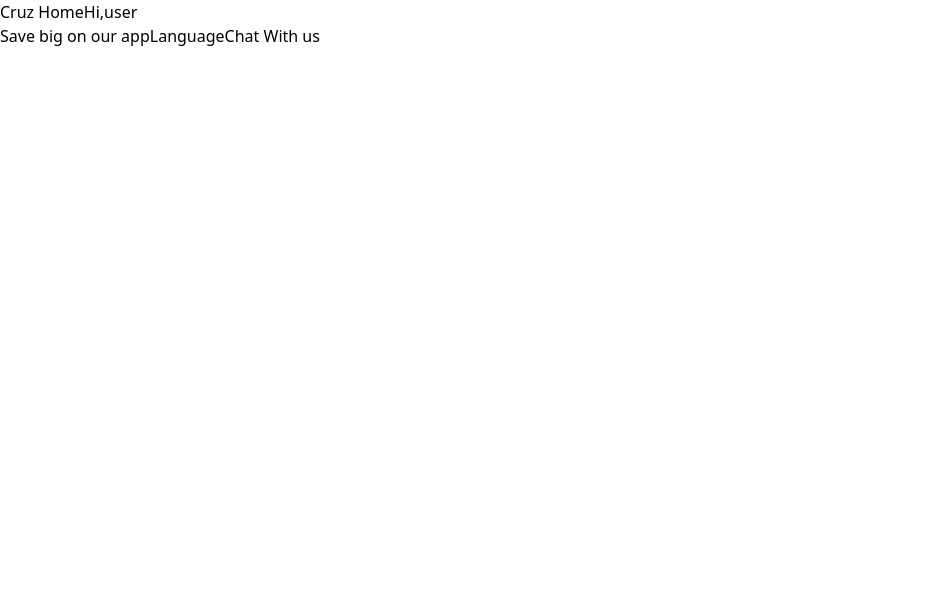
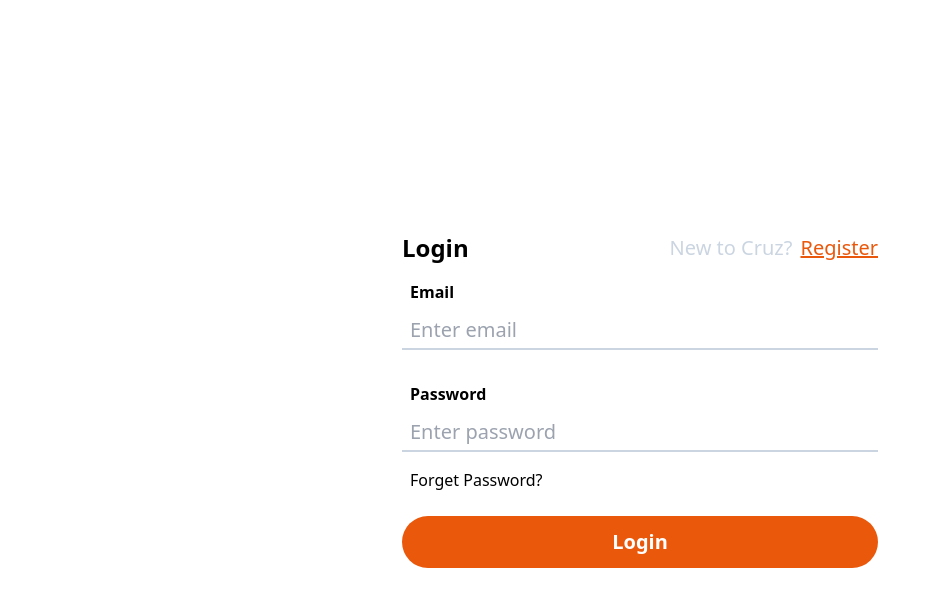
Before and after one commit to Hallcoder/m-trade, a React (Vite) app: page /login in a window 1280 px wide. Shown: the top 606 px of the page, without its empty margins (0-940 px from the left). Built offline with nearby package versions, Linux system fonts and the light colour scheme.

Commit message:
added login and signup page

```diff
--- a/package.json
+++ b/package.json
@@ -10,7 +10,9 @@
   },
   "dependencies": {
     "react": "^18.2.0",
-    "react-dom": "^18.2.0"
+    "react-dom": "^18.2.0",
+    "react-icons": "^4.6.0",
+    "react-router-dom": "^6.4.2"
   },
   "devDependencies": {
     "@types/react": "^18.0.17",
--- a/src/App.css
+++ b/src/App.css
@@ -1,41 +1,51 @@
-#root {
-  max-width: 1280px;
-  margin: 0 auto;
-  padding: 2rem;
-  text-align: center;
+
+/* input:focus > label {
+  color: rgb(225, 51, 51);
+  translate: 0 0;
+} */
+.focusin:focus{
+  background-color: rgba(250, 235, 215, 0.355);
+}
+.focusin:focus > .label {
+  cursor: text;
+  max-width: 66.66%;
+  white-space: nowrap;
+  overflow: hidden;
+  text-overflow: ellipsis;
+  transform-origin: left bottom;
+  transform: translate(0, -2.125rem) scale(1);
 }
 
-.logo {
-  height: 6em;
-  padding: 1.5em;
-  will-change: filter;
-}
-.logo:hover {
-  filter: drop-shadow(0 0 2em #646cffaa);
-}
-.logo.react:hover {
-  filter: drop-shadow(0 0 2em #61dafbaa);
+.focusin>.label {
+  transform: translateY(-44px);
+  font-size: small;
 }
 
-@keyframes logo-spin {
-  from {
-    transform: rotate(0deg);
-  }
-  to {
-    transform: rotate(360deg);
-  }
+.label {
+  letter-spacing: 0.05em;
 }
 
-@media (prefers-reduced-motion: no-preference) {
-  a:nth-of-type(2) .logo {
-    animation: logo-spin infinite 20s linear;
-  }
+.focusin:focus+.label {
+  cursor: text;
+  max-width: 66.66%;
+  white-space: nowrap;
+  overflow: hidden;
+  text-overflow: ellipsis;
+  transform-origin: left bottom;
+  transform: translate(0, -2.125rem) scale(1);
 }
 
-.card {
-  padding: 2em;
+::-webkit-input-placeholder {
+  opacity: 0;
+  transition: inherit;
 }
 
-.read-the-docs {
-  color: #888;
+.focusin:focus::-webkit-input-placeholder {
+  opacity: 1;
 }
+
+.focusin:not(:placeholder-shown)+.label,
+.focusin:focus+.label {
+  transform: translate(0, -70px) scale(1);
+  cursor: pointer;
+}
--- a/src/App.tsx
+++ b/src/App.tsx
@@ -1,12 +1,22 @@
 import { useState } from 'react'
+import { BrowserRouter, Route, Routes } from 'react-router-dom'
 import TopNav from './components/TopNav'
+import Login from './pages/Login'
+import Signup from './pages/Signup'
+import './App.css'
 
 function App() {
   const [count, setCount] = useState(0)
 
   return (
     <div className="App">
-     <TopNav />
+      <BrowserRouter>
+      <Routes>
+        <Route path='/login' element={<Login />} />
+        <Route path='/signup' element={<Signup />} />
+        <Route path='/' element={<TopNav />} />
+      </Routes>
+      </BrowserRouter>
     </div>
   )
 }
--- /dev/null
+++ b/src/pages/Login.tsx
@@ -0,0 +1,47 @@
+import React from "react";
+import { Link } from "react-router-dom";
+import {  } from 'react-icons/fa'
+
+const Login = () => {
+	return (
+		<div className="w-full flex flex-col items-center h-screen justify-center">
+			<div className="flex flex-col xs:w-2/3 xs:min-w-[300px] w-full px-3 max-w-[500px] md:w-1/2 ">
+				<div className="flex items-center justify-between">
+					<h2 className="text-2xl font-semibold">Login</h2>
+					<div className="flex items-center text-xl">
+						<p className="text-slate-300">New to Cruz?</p>
+						<Link to='/signup' className="text-orange-600 underline ml-2 cursor-pointer">Register</Link>
+					</div>
+				</div>
+				<div className="flex flex-col-reverse mt-4 text-xl">
+					<input
+						type="text"
+						className="border-b-2 bg-transparent z-10 input focusin mt-2 border-slate-300 px-2 py-1 outline-none focus:border-orange-600"
+						id="email"
+						placeholder='Enter email'
+					/>
+					<label htmlFor="email" className="font-semibold px-2 text-base lablel">Email</label>
+				</div>
+				<div className="flex flex-col-reverse mt-8 text-xl">
+					<input
+						type="password"
+						className="border-b-2 bg-transparent z-10 input focusin mt-2 border-slate-300 px-2 py-1 outline-none focus:border-orange-600"
+						id="password"
+						placeholder='Enter password'
+					/>
+					<label htmlFor="password" className="font-semibold px-2 text-base lablel">Password</label>
+				</div>
+				<p className="mt-4 px-2 cursor-pointer hover:text-orange-600 duration-300">
+					Forget Password?
+				</p>
+				<button
+					className="bg-orange-600 text-white font-semibold mt-6 py-3 rounded-[2em] text-xl hover:bg-orange-500 transition duration-200"
+				>
+					Login
+				</button>
+			</div>
+		</div>
+	);
+};
+
+export default Login;
--- /dev/null
+++ b/src/pages/Signup.tsx
@@ -0,0 +1,59 @@
+import React from 'react'
+import { Link } from 'react-router-dom';
+
+const Signup = () => {
+  return (
+		<div className="w-full flex flex-col items-center h-screen justify-center">
+			<div className="flex flex-col xs:w-2/3 xs:min-w-[300px] w-full px-3 max-w-[500px] md:w-1/2 ">
+				<div className="flex items-center justify-between">
+					<h2 className="text-2xl font-semibold">Signup</h2>
+					<div className="flex items-center text-xl">
+						<p className="text-slate-300">New to Cruz?</p>
+						<Link
+							to="/login"
+							className="text-orange-600 underline ml-2 cursor-pointer"
+						>
+							Login
+						</Link>
+					</div>
+				</div>
+				<div className="flex flex-col-reverse mt-4 text-xl">
+					<input
+						type="text"
+						className="border-b-2 bg-transparent z-10 input focusin mt-2 border-slate-300 px-2 py-1 outline-none focus:border-orange-600"
+						id="email"
+						placeholder="Enter email"
+					/>
+					<label
+						htmlFor="email"
+						className="font-semibold px-2 text-base lablel"
+					>
+						Email
+					</label>
+				</div>
+				<div className="flex flex-col-reverse mt-8 text-xl">
+					<input
+						type="password"
+						className="border-b-2 bg-transparent z-10 input focusin mt-2 border-slate-300 px-2 py-1 outline-none focus:border-orange-600"
+						id="password"
+						placeholder="Enter password"
+					/>
+					<label
+						htmlFor="password"
+						className="font-semibold px-2 text-base lablel"
+					>
+						Password
+					</label>
+				</div>
+				<p className="mt-4 px-2 cursor-pointer hover:text-orange-600 duration-300">
+					Forget Password?
+				</p>
+				<button className="bg-orange-600 text-white font-semibold mt-6 py-3 rounded-[2em] text-xl hover:bg-orange-500 transition duration-200">
+					Signup
+				</button>
+			</div>
+		</div>
+	);
+}
+
+export default Signup
--- a/tailwind.config.cjs
+++ b/tailwind.config.cjs
@@ -1,4 +1,5 @@
 /** @type {import('tailwindcss').Config} */
+const colors = require("tailwindcss/colors");
 module.exports = {
   content: [
     "./index.html",
@@ -6,7 +7,11 @@ module.exports = {
   ],
   theme: {
     extend: {},
+    screens: {
+      'xs': '300px'
+    },
     colors:{
+      ...colors,
       primary:''
     }
   },
```
Also changed, not shown: 1 other file (tests, documents, lock files or other folders).
